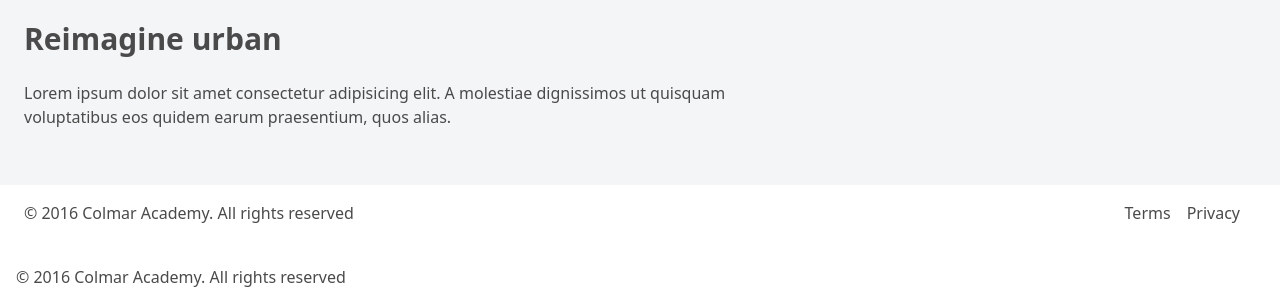
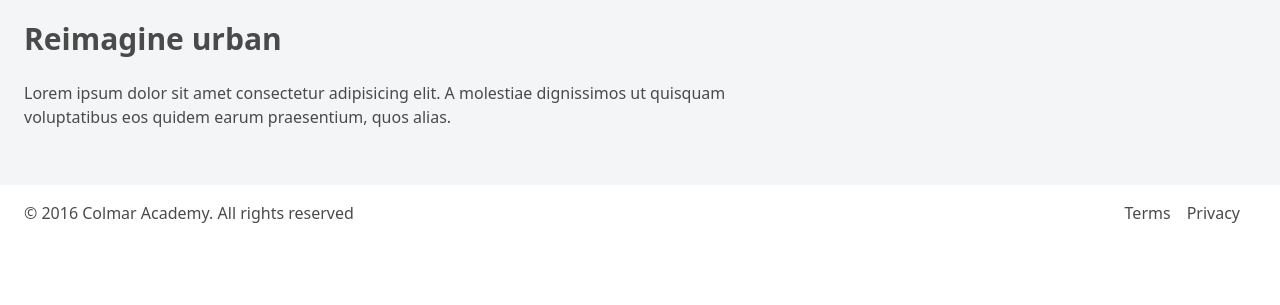
Before and after one commit to varinthorn-collab/33-varinthorn-colmar, a plain HTML site: page index.html in a window 1280 px wide. Shown: the part 2558-2863 px from the top of the page. After the commit the page ends 2807 px from the top, so only its background shows below. Drawn offline with nearby package versions, Linux system fonts and the light colour scheme.

Commit message:
feat(file): edited mobile version footer

```diff
--- a/index.html
+++ b/index.html
@@ -229,7 +229,7 @@
             </div>
         </div>
         <!-- footer mobile -->
-        <p class="text-[#4A4A4A] px-4 py-4">&copy; 2016 Colmar Academy. All rights reserved</p>
+        <p class="sm:hidden text-[#4A4A4A] px-4 py-4">&copy; 2016 Colmar Academy. All rights reserved</p>
     </footer>
 </body>
 </html>
```
